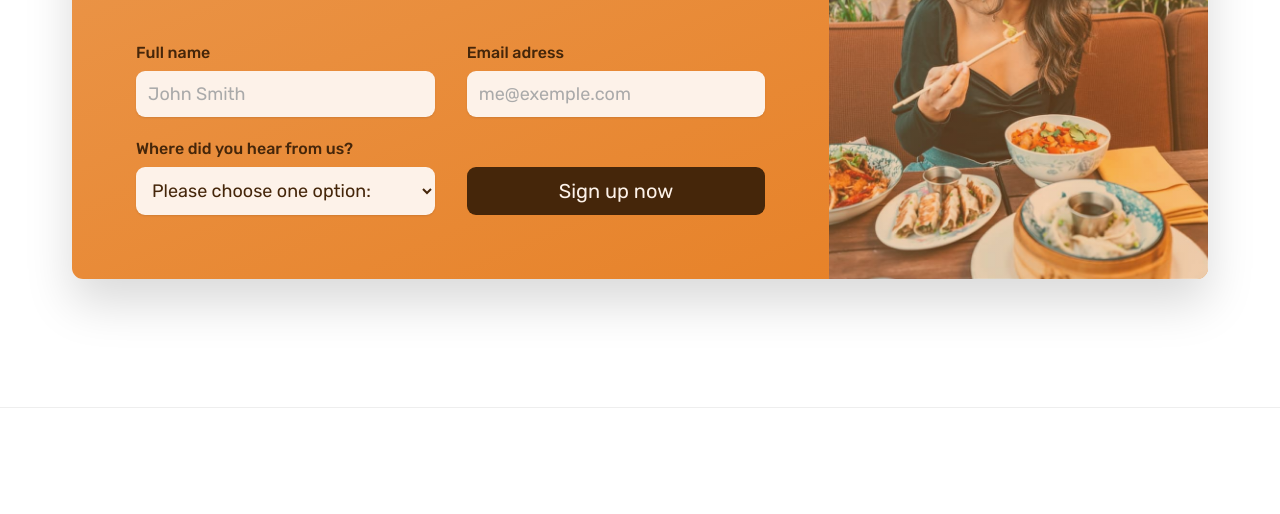
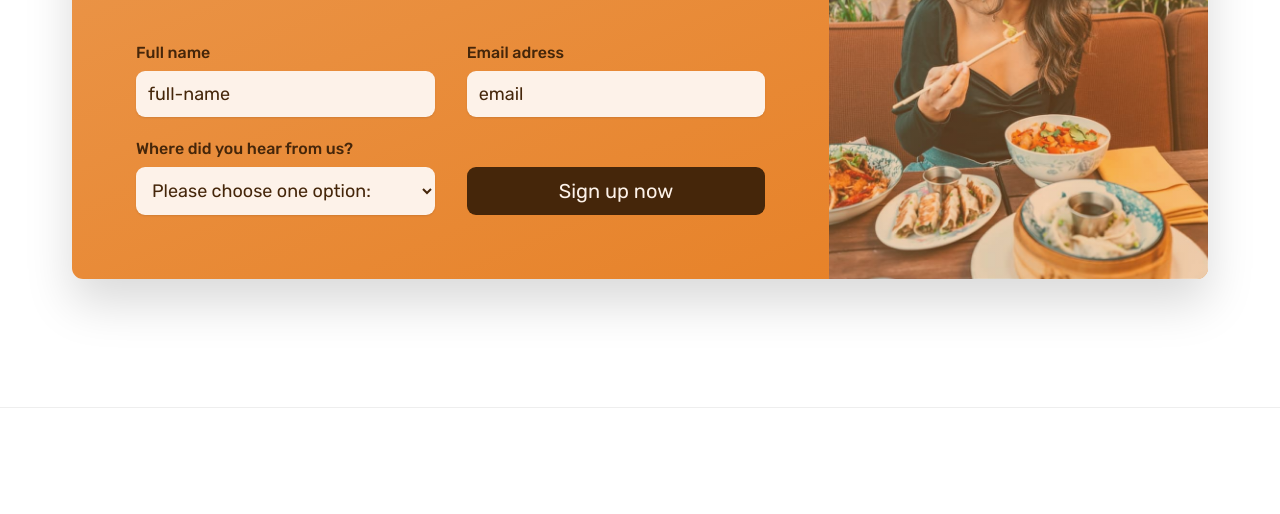
Before and after one commit to liviagomes30/projeto-omnifood, a plain HTML site: page index.html in a window 1280 px wide. Shown: the part 6846-7360 px from the top of the page. Drawn offline with nearby package versions, Linux system fonts and the light colour scheme; some packages are replaced by stand-ins of ours; a script that the page names is missing.

Commit message:
add value ao form

```diff
--- a/index.html
+++ b/index.html
@@ -571,6 +571,7 @@
                     type="text"
                     placeholder="John Smith"
                     name="full-name"
+                    value="full-name"
                     required
                   />
                 </div>
@@ -582,6 +583,7 @@
                     type="email"
                     placeholder="me@exemple.com"
                     name="email"
+                    value="email"
                     required
                   />
                 </div>
```
